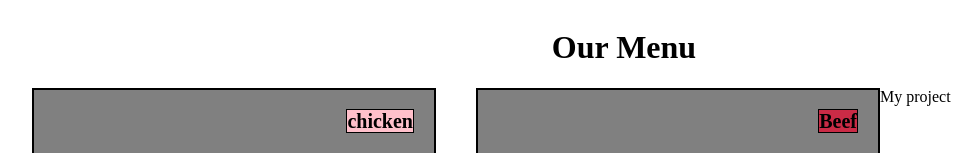
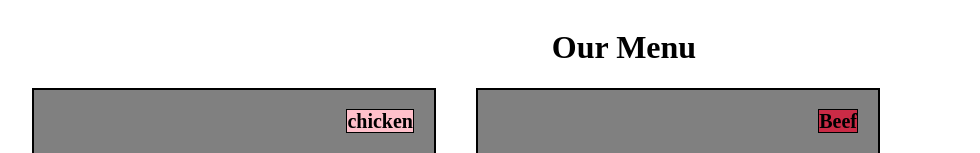
Before and after one commit to rajaadil87/module-solution, a plain HTML site: page index.html in a window 1280 px wide. Shown: the top 153 px of the page, without its empty margins (16-996 px from the left). Drawn offline with Linux system fonts and the light colour scheme.

Commit message:
change the file into original position in html

```diff
--- a/index.html
+++ b/index.html
@@ -39,7 +39,7 @@
                 dolorum.
             </p>
         </div>
-        <p>My project</p>
+
 
     </div>
 </body>
```
